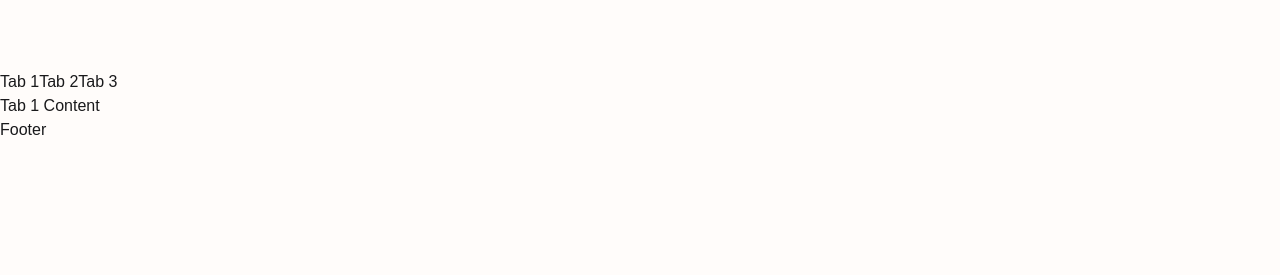
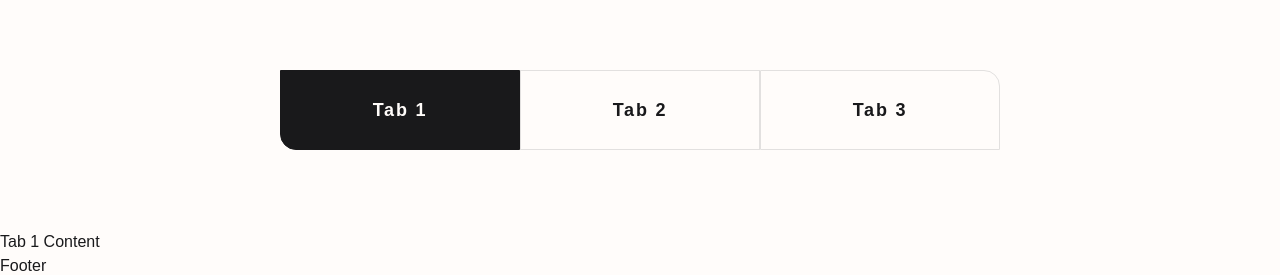
Before and after one commit to kajal-rekha/mimosa, a Next.js app: page / in a window 1280 px wide. Shown: the part 976-1251 px from the top of the page. Before the commit the page ends 1118 px from the top, so only its background shows below. Built offline with nearby package versions, Linux system fonts and the light colour scheme; a web font is replaced by a local one.

Commit message:
packages imafe added

```diff
--- a/components/shared/Data.tsx
+++ /dev/null
@@ -1,64 +0,0 @@
-export const data = [
-  {
-    id: 1,
-    title: "Radiant Skin Package",
-    category: "Skin Treatments",
-    masterCategory: "Skincare",
-    image:
-      "https://femina.wwmindia.com/content/2023/jul/skin-thumb1689318155.jpg",
-    description:
-      "Achieve glowing and healthy skin with our specialized treatments.",
-    price: 150,
-  },
-  {
-    id: 2,
-    title: "Lush Hair Spa Retreat",
-    category: "Hair Treatments",
-    masterCategory: "Haircare",
-    image:
-      "https://lushbeautybyanita.com/wp-content/uploads/2022/06/featured-image-1.jpg",
-    description:
-      "Pamper your hair with nourishing treatments for ultimate relaxation.",
-    price: 120,
-  },
-  {
-    id: 3,
-    title: "Elegant Makeup Experience",
-    category: "Makeup Services",
-    masterCategory: "Makeup Artistry",
-    image:
-      "https://www.google.com/url?sa=i&url=https%3A%2F%2Fwww.instagram.com%2Fp%2FCG0FJbQJB92%2F&psig=AOvVaw10SszCrqtY-8ratAUx7MiV&ust=1692986102861000&source=images&cd=vfe&opi=89978449&ved=0CBAQjRxqFwoTCKDdy-ru9YADFQAAAAAdAAAAABAk",
-    description: "Enhance your beauty with our professional makeup services.",
-    price: 180,
-  },
-  {
-    id: 4,
-    title: "Revitalizing Facial Package",
-    category: "Skin Treatments",
-    masterCategory: "Skincare",
-    image:
-      "https://www.gentletouch.co.za/wp-content/uploads/2018/10/annique_facial_treatment.jpg",
-    description: "Refresh your skin and restore its vitality with our facials.",
-    price: 130,
-  },
-  {
-    id: 5,
-    title: "Vibrant Hair Color Package",
-    category: "Hair Treatments",
-    masterCategory: "Haircare",
-    image:
-      "https://thumbs.dreamstime.com/b/beautiful-woman-bright-hair-color-hairstyle-curls-110992171.jpg",
-    description: "Transform your look with a burst of vibrant hair color.",
-    price: 200,
-  },
-  {
-    id: 6,
-    title: "Special Occasion Glam",
-    category: "Makeup Services",
-    masterCategory: "Makeup Artistry",
-    image:
-      "https://i.pinimg.com/736x/6c/de/1f/6cde1f626c384f3c797d764692024b64.jpg",
-    description: "Get ready for special events with our glamorous makeup.",
-    price: 100,
-  },
-];
--- a/components/shared/HorizontalTab.tsx
+++ b/components/shared/HorizontalTab.tsx
@@ -24,11 +24,20 @@ const HorizontalTab: React.FC<HorizontalTabProps> = ({
     [onClick]
   );
   return (
-    <div>
+    <div className='flex flex-col gap-20'>
       {/* TABS */}
-      <div>
+      <div className='flex items-center self-center'>
         {tabs?.map((tab: string, index: number) => (
-          <button onClick={() => handleClick(index)} key={index}>
+          <button
+            onClick={() => handleClick(index)}
+            key={index}
+            className={cn(
+              'eq flex h-[5rem] w-[15rem] items-center justify-center whitespace-nowrap border border-grey px-6 py-3 text-center text-lg font-semibold tracking-widest',
+              index === 0 && 'rounded-bl-2xl',
+              index === tabs.length - 1 && 'rounded-tr-2xl',
+              shouldOpenTab === index && 'border-dark bg-dark text-light'
+            )}
+          >
             {tab}
           </button>
         ))}
```
Also changed, not shown: data/packages.ts (added, +64 -0 lines).
